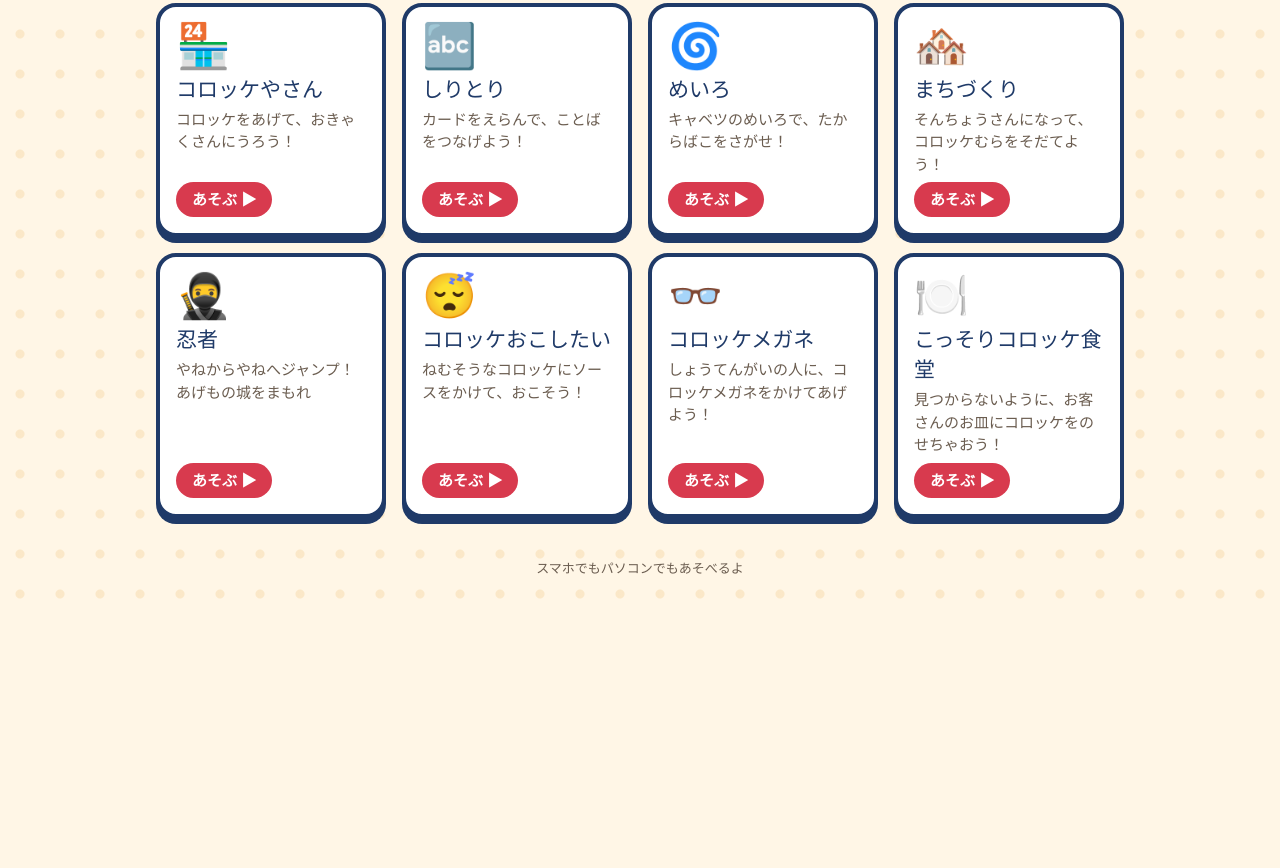
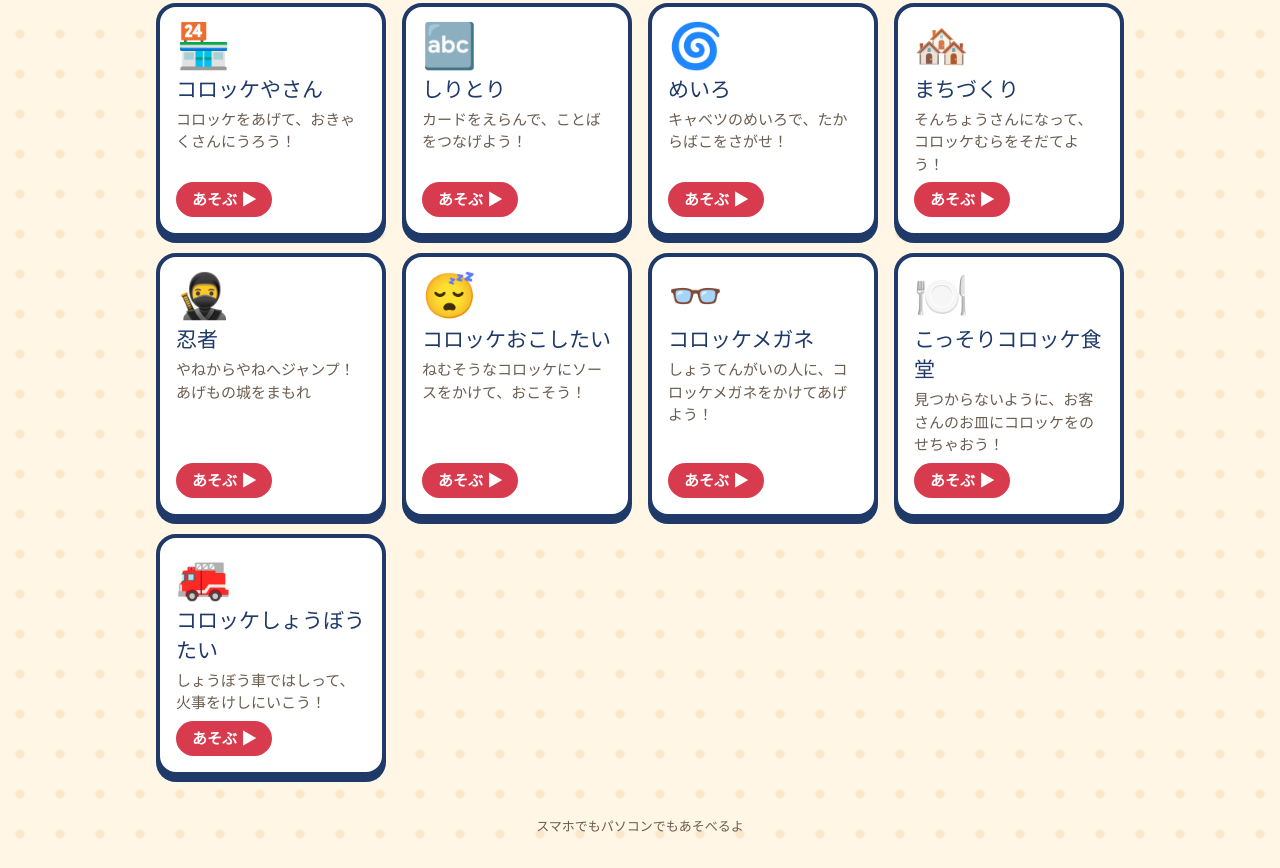
Before and after one commit to ataro2764/korokke-games, a plain HTML site: page index.html in a window 1280 px wide. Shown: the part 826-1694 px from the top of the page. Before the commit the page ends 1436 px from the top, so only its background shows below. Drawn offline with Linux system fonts and the light colour scheme; a web font is replaced by a local one.

Commit message:
トップページに「コロッケしょうぼうたい」のカードを追加
Co-Authored-By: Claude Opus 5.5 <noreply@anthropic.com>
Claude-Session: https://claude.ai/code/session_01XLoGMjFU2bkg1hPjFfZbij

```diff
--- a/index.html
+++ b/index.html
@@ -57,6 +57,7 @@ footer{text-align:center;color:var(--sub);font-size:13px;padding:0 16px 32px}
   <a class="game" href="korokke-okoshi/"><div class="emo">😴</div><div class="name">コロッケおこしたい</div><div class="desc">ねむそうなコロッケにソースをかけて、おこそう！</div><div class="play">あそぶ ▶</div></a>
   <a class="game" href="korokke-megane/"><div class="emo">👓</div><div class="name">コロッケメガネ</div><div class="desc">しょうてんがいの人に、コロッケメガネをかけてあげよう！</div><div class="play">あそぶ ▶</div></a>
   <a class="game" href="korokke-shokudo/"><div class="emo">🍽️</div><div class="name">こっそりコロッケ食堂</div><div class="desc">見つからないように、お客さんのお皿にコロッケをのせちゃおう！</div><div class="play">あそぶ ▶</div></a>
+  <a class="game" href="korokke-shoka/"><div class="emo">🚒</div><div class="name">コロッケしょうぼうたい</div><div class="desc">しょうぼう車ではしって、火事をけしにいこう！</div><div class="play">あそぶ ▶</div></a>
  </div>
 </main>
 <footer>スマホでもパソコンでもあそべるよ</footer>
```
